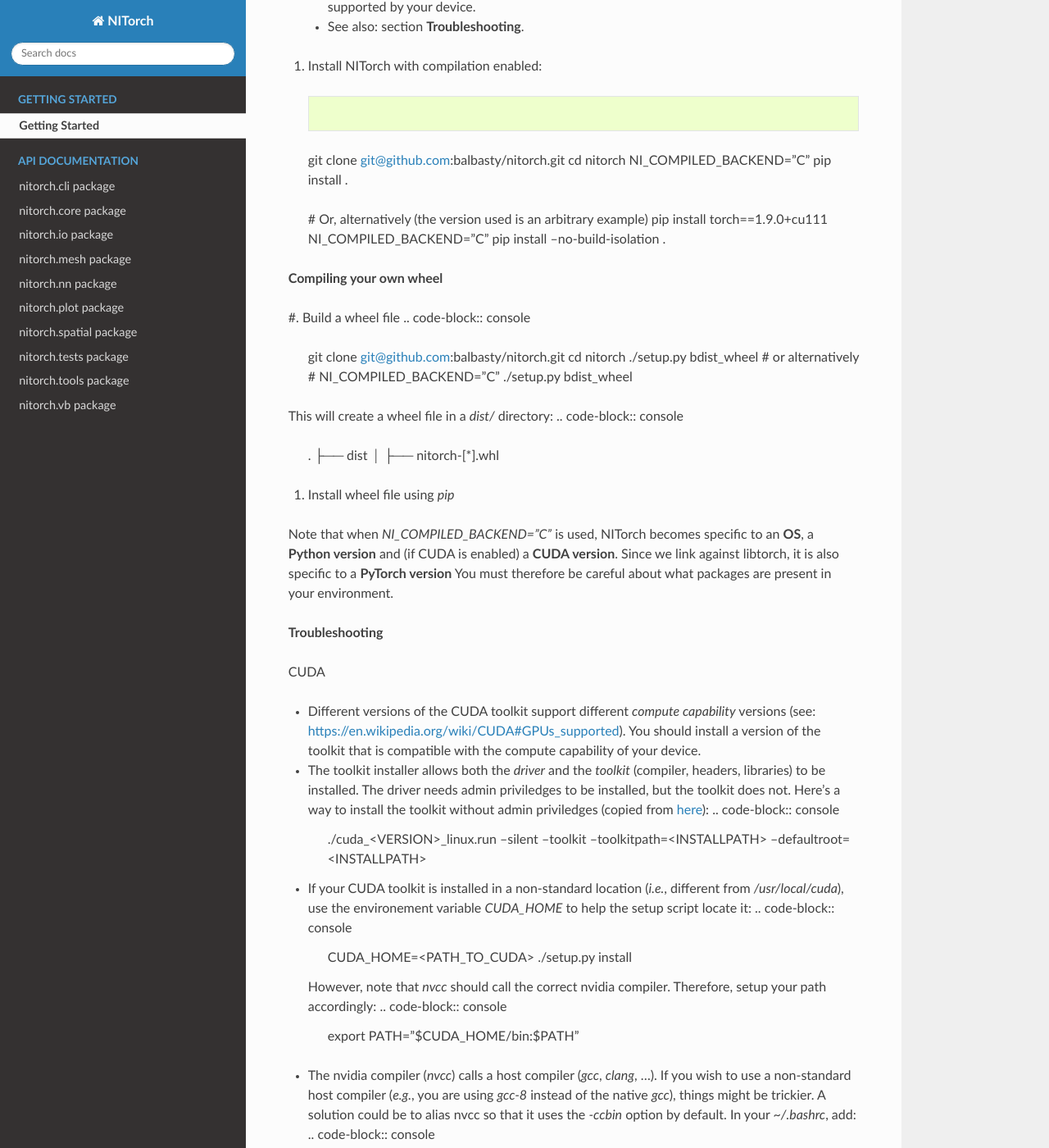
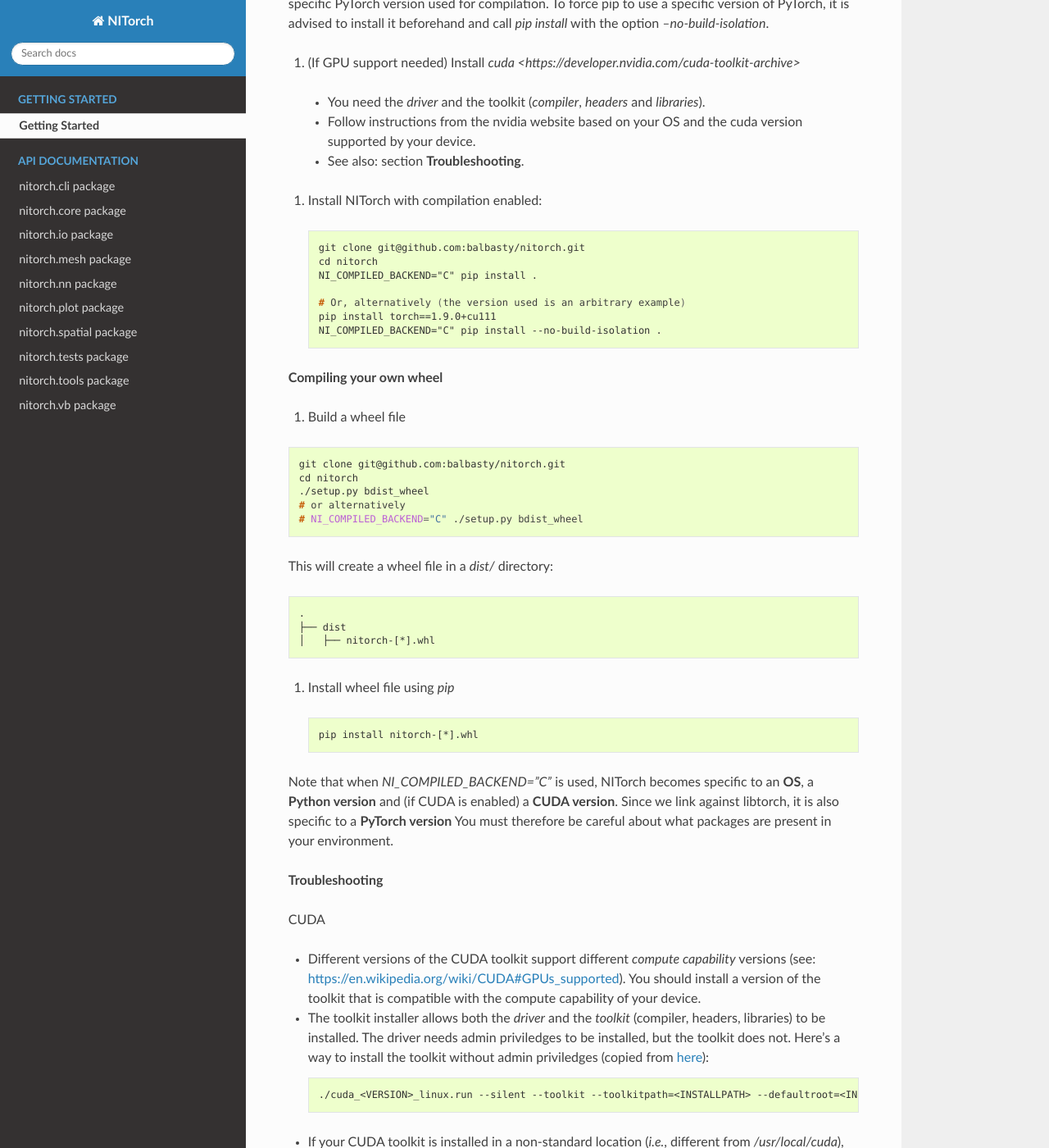
Before and after one commit to balbasty/nitorch, a Sphinx documentation site: the page built from docs/source/getting_started.rst, in a window 1280 px wide and 1400 px high, scrolled down 1147 px. Shown: the whole window at 82% size. Built offline with Sphinx 7.4.7 and the Read the Docs theme 2.0.0, drawn with Linux system fonts in a browser that asks for light colours; some of the changed text lies outside the part shown.

Commit message:
Fix getting_started format

```diff
--- a/docs/source/getting_started.rst
+++ b/docs/source/getting_started.rst
@@ -4,11 +4,11 @@
 
 **Clone and install `nitorch`**
 .. code-block:: console
-  pip install git+https://github.com/balbasty/nitorch
-
-  # Or, alternatively
-  git clone git@github.com:balbasty/nitorch.git
-  pip install ./nitorch
+  > pip install git+https://github.com/balbasty/nitorch
+  >
+  > # Or, alternatively
+  > git clone git@github.com:balbasty/nitorch.git
+  > pip install ./nitorch
 
 However, this only installs the core dependencies (torch and numpy).
 If you wish to automatically install dependencies used by, /e.g./,
@@ -17,20 +17,25 @@
 combines all of these dependencies.
 
 .. code-block:: console
-  pip install git+https://github.com/balbasty/nitorch#egg=nitorch[all]
 
-  # Or, alternatively
-  git clone git@github.com:balbasty/nitorch.git
-  pip install -e "./nitorch[all]"
+        pip install git+https://github.com/balbasty/nitorch#egg=nitorch[all]
+
+        # Or, alternatively
+        git clone git@github.com:balbasty/nitorch.git
+        pip install -e "./nitorch[all]"
 
 You may then start using NITorch in a Python program:
+
 .. code-block:: python
-  import nitorch as ni
-  # my cool script
+
+        import nitorch as ni
+        # my cool script
 
 Or use high-level tools from the command line:
+
 .. code-block:: console
-  nitorch --help
+
+        nitorch --help
 
 
 **Demo code**
@@ -61,35 +66,43 @@
   * See also: section **Troubleshooting**.
 
 #. Install NITorch with compilation enabled:
+
   .. code-block:: console
-  git clone git@github.com:balbasty/nitorch.git
-  cd nitorch
-  NI_COMPILED_BACKEND="C" pip install .
 
-  # Or, alternatively (the version used is an arbitrary example)
-  pip install torch==1.9.0+cu111
-  NI_COMPILED_BACKEND="C" pip install --no-build-isolation .
+          git clone git@github.com:balbasty/nitorch.git
+          cd nitorch
+          NI_COMPILED_BACKEND="C" pip install .
+
+          # Or, alternatively (the version used is an arbitrary example)
+          pip install torch==1.9.0+cu111
+          NI_COMPILED_BACKEND="C" pip install --no-build-isolation .
 
 
 **Compiling your own wheel**
 
 #. Build a wheel file
+
 .. code-block:: console
-  git clone git@github.com:balbasty/nitorch.git
-  cd nitorch
-  ./setup.py bdist_wheel
-  # or alternatively
-  # NI_COMPILED_BACKEND="C" ./setup.py bdist_wheel
+
+        git clone git@github.com:balbasty/nitorch.git
+        cd nitorch
+        ./setup.py bdist_wheel
+        # or alternatively
+        # NI_COMPILED_BACKEND="C" ./setup.py bdist_wheel
 
 This will create a wheel file in a `dist/` directory:
+
 .. code-block:: console
-  .
-  ├── dist
-  │   ├── nitorch-[*].whl
+
+        .
+        ├── dist
+        │   ├── nitorch-[*].whl
 
 #. Install wheel file using `pip`
+
   .. code-block:: console
-    pip install nitorch-[*].whl
+
+          pip install nitorch-[*].whl
 
 Note that when `NI_COMPILED_BACKEND="C"` is used, NITorch becomes specific
 to an **OS**, a **Python version** and (if CUDA is enabled) a **CUDA version**.
@@ -106,26 +119,38 @@
   capability* versions (see: https://en.wikipedia.org/wiki/CUDA#GPUs_supported).
   You should install a version of the toolkit that is compatible with the
   compute capability of your device.
+
 * The toolkit installer allows both the *driver* and the *toolkit*
   (compiler, headers, libraries) to be installed. The driver needs admin
   priviledges to be installed, but the toolkit does not. Here's a way to
   install the toolkit without admin priviledges (copied from
   `here <https://forums.developer.nvidia.com/t/72087/6>`_):
+
   .. code-block:: console
-    ./cuda_<VERSION>_linux.run --silent --toolkit --toolkitpath=<INSTALLPATH> --defaultroot=<INSTALLPATH>
+
+          ./cuda_<VERSION>_linux.run --silent --toolkit --toolkitpath=<INSTALLPATH> --defaultroot=<INSTALLPATH>
+
 * If your CUDA toolkit is installed in a non-standard location (*i.e.*,
   different from `/usr/local/cuda`), use the environement
   variable `CUDA_HOME` to help the setup script locate it:
+
   .. code-block:: console
-    CUDA_HOME=<PATH_TO_CUDA> ./setup.py install
+
+          CUDA_HOME=<PATH_TO_CUDA> ./setup.py install
+
   However, note that `nvcc` should call the correct nvidia compiler.
   Therefore, setup your path accordingly:
+
   .. code-block:: console
-    export PATH="$CUDA_HOME/bin:$PATH"
-- The nvidia compiler (`nvcc`) calls a host compiler (`gcc`, `clang`, ...).
+
+          export PATH="$CUDA_HOME/bin:$PATH"
+
+* The nvidia compiler (`nvcc`) calls a host compiler (`gcc`, `clang`, ...).
   If you wish to use a non-standard host compiler (*e.g.*, you are using
   `gcc-8` instead of the native `gcc`), things might be trickier.
   A solution could be to alias nvcc so that it uses the `-ccbin` option
   by default. In your `~/.bashrc`, add:
+
   .. code-block:: console
-    alias nvcc='nvcc -ccbin <PATH_TO_GCC_BIN>'
+
+          alias nvcc='nvcc -ccbin <PATH_TO_GCC_BIN>'
```
